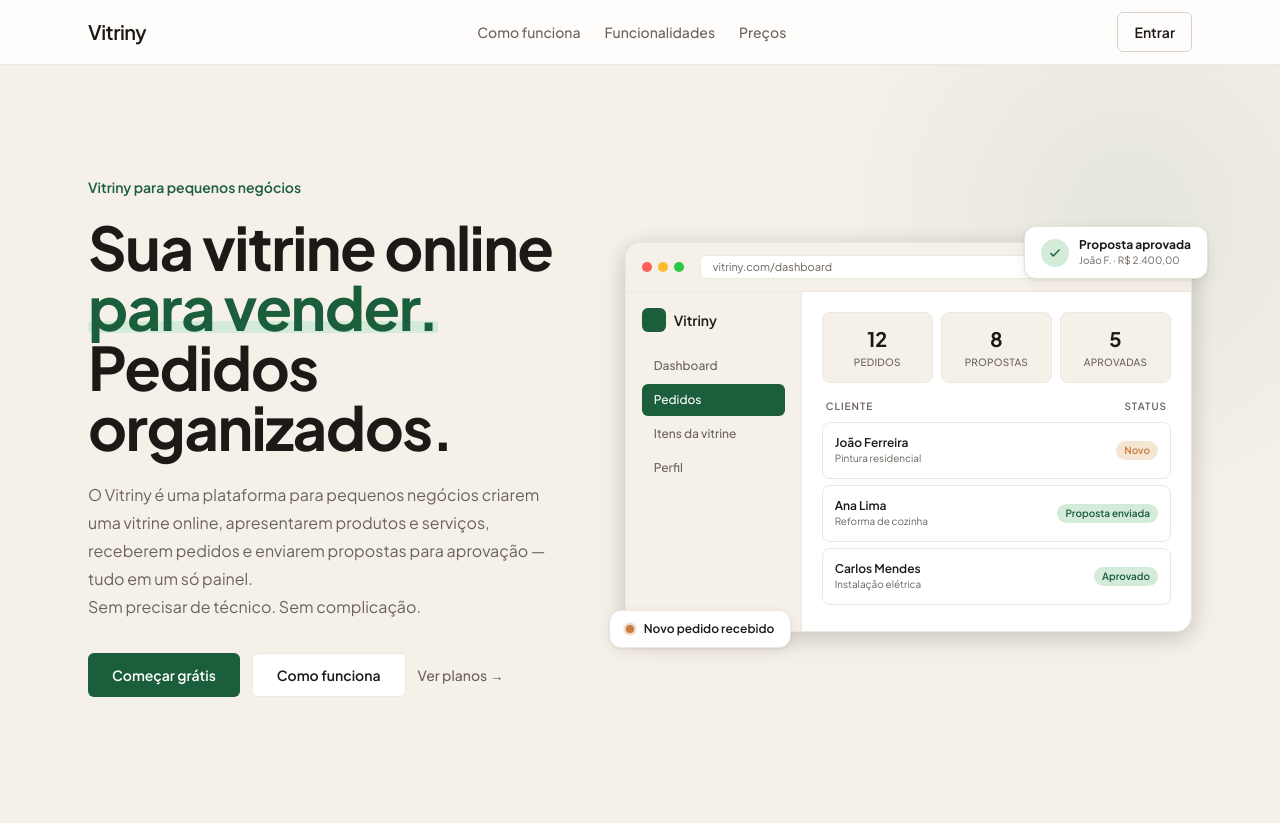
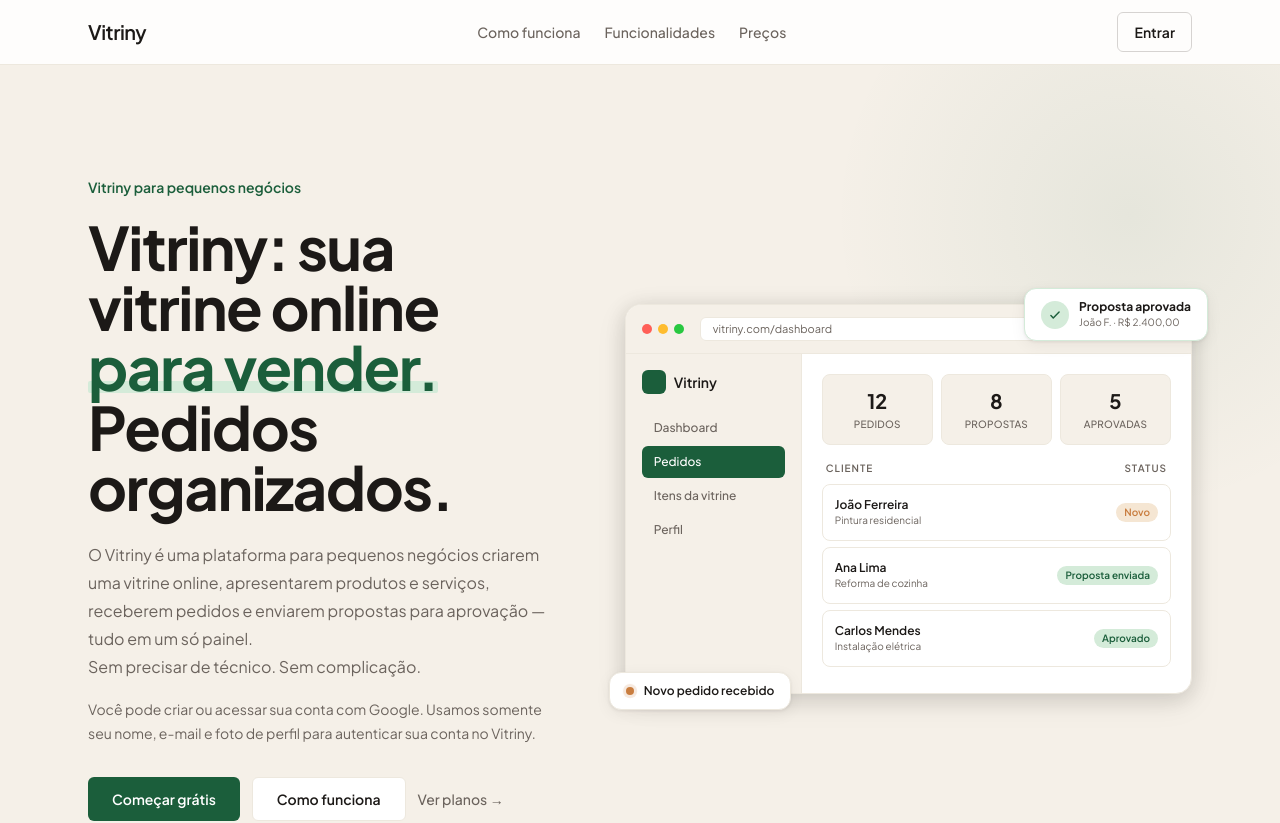
Before and after one commit to leonardodesaboia/vitriny, a Next.js app: page / in a window 1280 px wide. Shown: the top 823 px of the page. Built offline with nearby package versions, Linux system fonts and the light colour scheme; no server answers; a web font is replaced by a local one.

Commit message:
fix: ajuste para oauth

```diff
--- a/app/privacidade/page.tsx
+++ b/app/privacidade/page.tsx
@@ -19,7 +19,7 @@ const sections = [
   },
   {
     title: "3. Dados que coletamos",
-    body: "Da conta do negócio: nome, e-mail e senha (armazenada apenas como hash criptográfico). Do perfil público: os dados que o próprio negócio decide exibir, como nome do negócio, descrição, contatos, cidade e chave Pix para recebimento. Dos clientes que enviam pedidos: nome, e-mail e/ou telefone e as informações do pedido. Dados técnicos mínimos: cookies de sessão para manter o login. As estatísticas de acesso das vitrines são coletadas apenas de forma agregada (contagem de visitas por dia), sem identificar o visitante, sem endereço IP e sem perfis individuais.",
+    body: "Da conta do negócio: nome, e-mail e senha (armazenada apenas como hash criptográfico). Ao escolher entrar com Google, recebemos somente o nome, e-mail e foto de perfil fornecidos pela sua conta Google para criar ou autenticar sua conta no Vitriny; não acessamos Gmail, Drive, contatos ou outros dados da sua conta Google. Do perfil público: os dados que o próprio negócio decide exibir, como nome do negócio, descrição, contatos, cidade e chave Pix para recebimento. Dos clientes que enviam pedidos: nome, e-mail e/ou telefone e as informações do pedido. Dados técnicos mínimos: cookies de sessão para manter o login. As estatísticas de acesso das vitrines são coletadas apenas de forma agregada (contagem de visitas por dia), sem identificar o visitante, sem endereço IP e sem perfis individuais.",
   },
   {
     title: "4. Bases legais do tratamento",
@@ -27,7 +27,7 @@ const sections = [
   },
   {
     title: "5. Para que usamos os dados",
-    body: "Para operar a plataforma: exibir a vitrine pública, encaminhar pedidos ao negócio, enviar propostas e notificações transacionais por e-mail (confirmação de cadastro, redefinição de senha, novos pedidos e respostas de propostas), processar a assinatura PRO, garantir a segurança e cumprir obrigações legais. Não vendemos dados pessoais nem os usamos para publicidade de terceiros.",
+    body: "Para operar a plataforma: exibir a vitrine pública, encaminhar pedidos ao negócio, enviar propostas e notificações transacionais por e-mail (confirmação de cadastro, redefinição de senha, novos pedidos e respostas de propostas), processar a assinatura PRO, garantir a segurança e cumprir obrigações legais. Os dados recebidos no login com Google são usados exclusivamente para criar ou autenticar sua conta no Vitriny. Não vendemos dados pessoais nem os usamos para publicidade de terceiros.",
   },
   {
     title: "6. Pagamentos",
--- a/components/landing/LandingHero.tsx
+++ b/components/landing/LandingHero.tsx
@@ -48,7 +48,7 @@ export function LandingHero() {
             animate="show"
             className="mt-5 font-fraunces text-5xl font-bold leading-[1.1] tracking-tight text-ink md:text-6xl"
           >
-            Sua vitrine online
+            Vitriny: sua vitrine online
             <br />
             <span className="relative inline-block">
               <span className="relative z-10 text-leaf">para vender.</span>
@@ -77,6 +77,11 @@ export function LandingHero() {
             <br />
             Sem precisar de técnico. Sem complicação.
           </motion.p>
+
+          <p className="mt-4 max-w-xl text-sm leading-6 text-ink-muted">
+            Você pode criar ou acessar sua conta com Google. Usamos somente seu
+            nome, e-mail e foto de perfil para autenticar sua conta no Vitriny.
+          </p>
 
           <motion.div
             custom={3}
```
